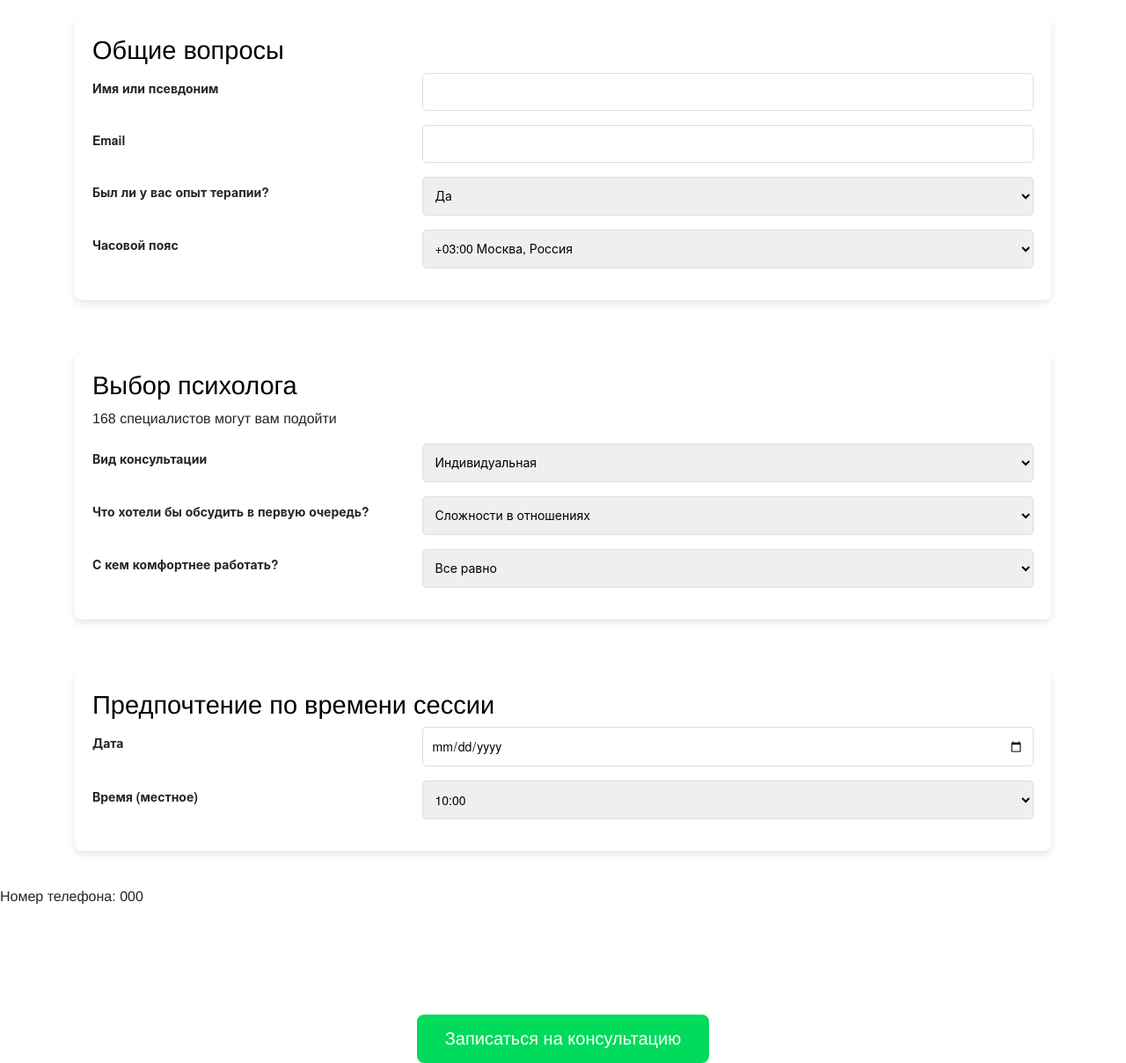
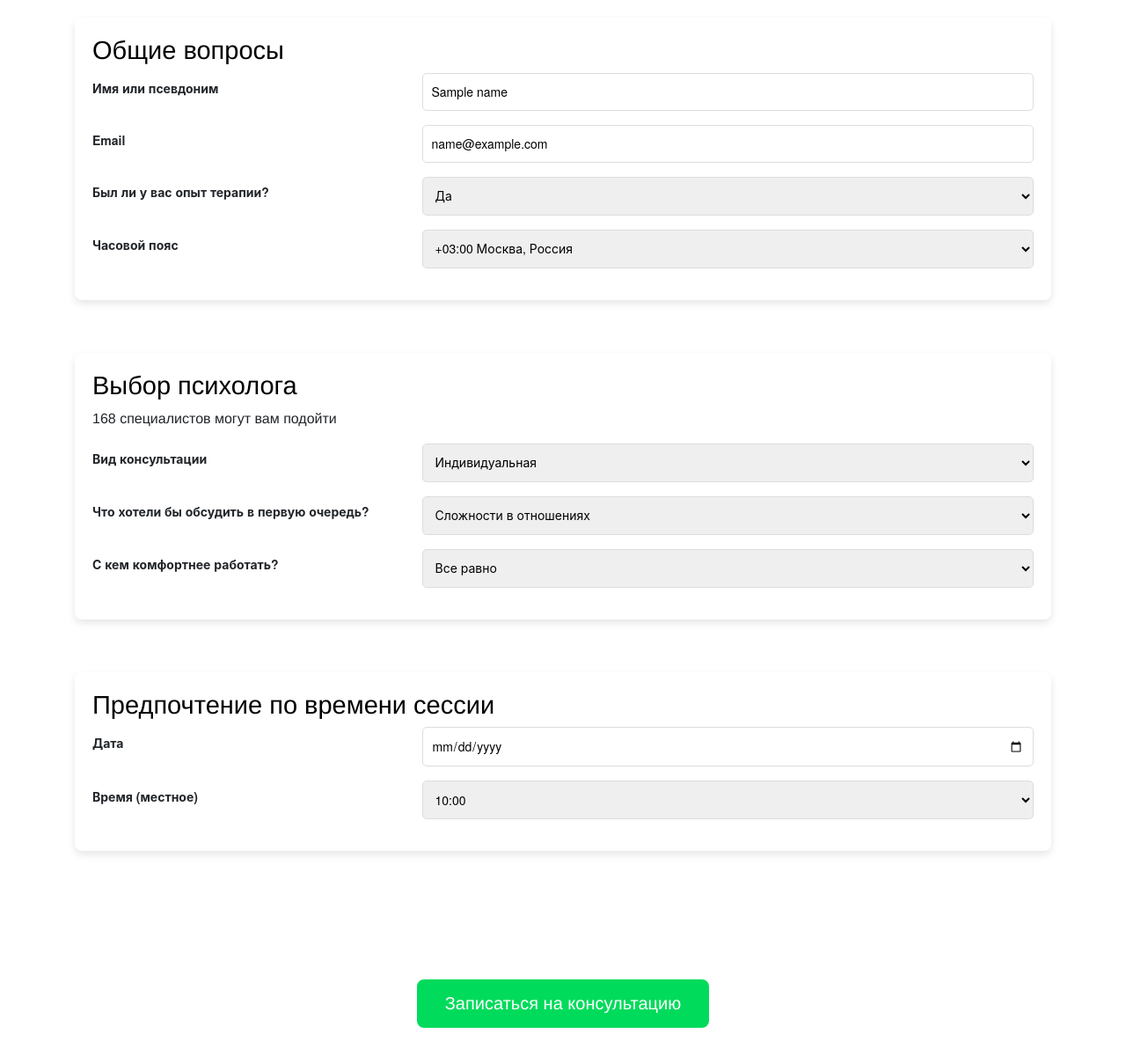
Before and after one commit to tpdox1/mindhelp, a Flask app: template templates/profile.html in a window 1280 px wide. Shown: the part 80-1288 px from the top of the page at 88% size. After the commit the page ends 1248 px from the top, so only its background shows below. Run offline with Flask 3, Linux system fonts and the light colour scheme; the template is opened without the code that fills it: most values are stand-ins (such as "Sample title", 1, 10 or a date in 2020); some libraries are stand-ins or nearby versions; some web fonts are replaced.

Commit message:
autofill profile

```diff
--- a/app.py
+++ b/app.py
@@ -195,6 +195,25 @@ def register():
         app.logger.error(f"Error during registration: {e}")
         return jsonify({"error": "Произошла ошибка при регистрации"}), 500
 
+@app.route('/get_client_info', methods=['POST'])
+def get_client_info():
+    phone = request.json.get('phone')
+    conn = get_db_connection()
+    if conn is None:
+        return jsonify({"error": "Database connection failed"}), 500
+
+    try:
+        cursor = conn.cursor()
+        cursor.execute("SELECT name, email FROM clients WHERE phone = %s", (phone,))
+        client = cursor.fetchone()
+        conn.close()
+        if client:
+            return jsonify({"name": client[0], "email": client[1]})
+        else:
+            return jsonify({"message": "Client not found"}), 404
+    except Exception as e:
+        return jsonify({"error": str(e)}), 500
+
 
 
 if __name__ == '__main__':
--- a/templates/profile.html
+++ b/templates/profile.html
@@ -92,11 +92,11 @@
             <h2>Общие вопросы</h2>
             <div class="form-group">
               <label for="name">Имя или псевдоним</label>
-              <input type="text" id="name" name="name" required>
+              <input type="text" id="name" name="name" value="{{ name }}" required>
             </div>
             <div class="form-group">
               <label for="email">Email</label>
-              <input type="email" id="email" name="email" required>
+              <input type="email" id="email" name="email" value="{{ email }}" required>
             </div>
             <div class="form-group">
               <label for="experience">Был ли у вас опыт терапии?</label>
@@ -179,8 +179,6 @@
         </div>
       </section>
 
-          <p>Номер телефона: {{ phone }}</p>
-
       <div id="main-page">
         <div class="therapist__actions">
           <button type="submit" class="therapist__btn ysn-main-page-button">Записаться на консультацию</button>
```
